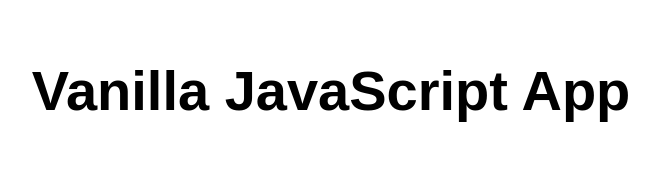
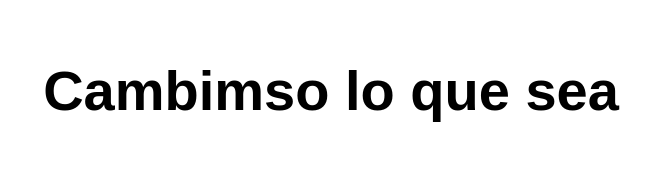
Before and after one commit to 1995luis/demo334, a website: page src/index.html in a window 1280 px wide. Shown: the whole page, without its empty margins (309-968 px from the left). Drawn offline with Linux system fonts and the light colour scheme.

Commit message:
Update index.html

```diff
--- a/src/index.html
+++ b/src/index.html
@@ -10,7 +10,7 @@
 
 <body>
   <main>
-    <h1>Vanilla JavaScript App</h1>
+    <h1>Cambimso lo que sea</h1>
   </main>
 </body>
 
```
